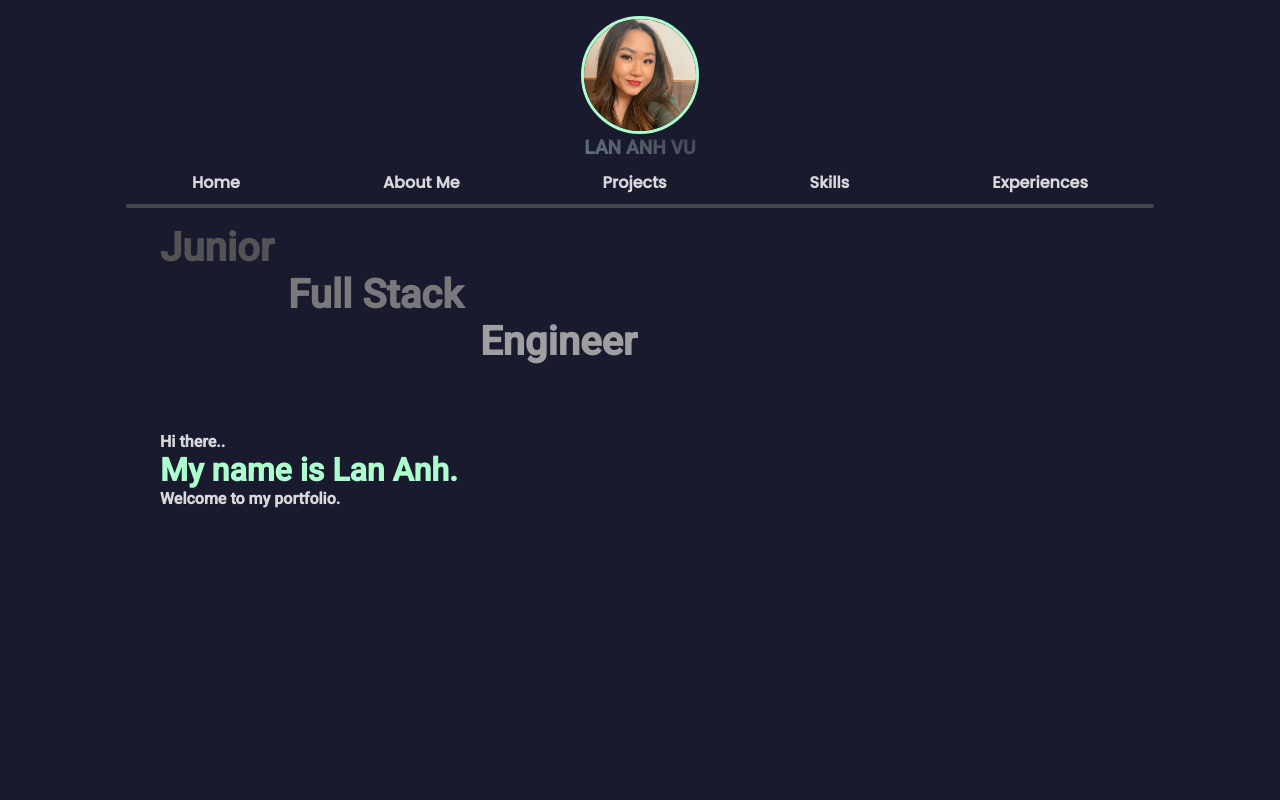
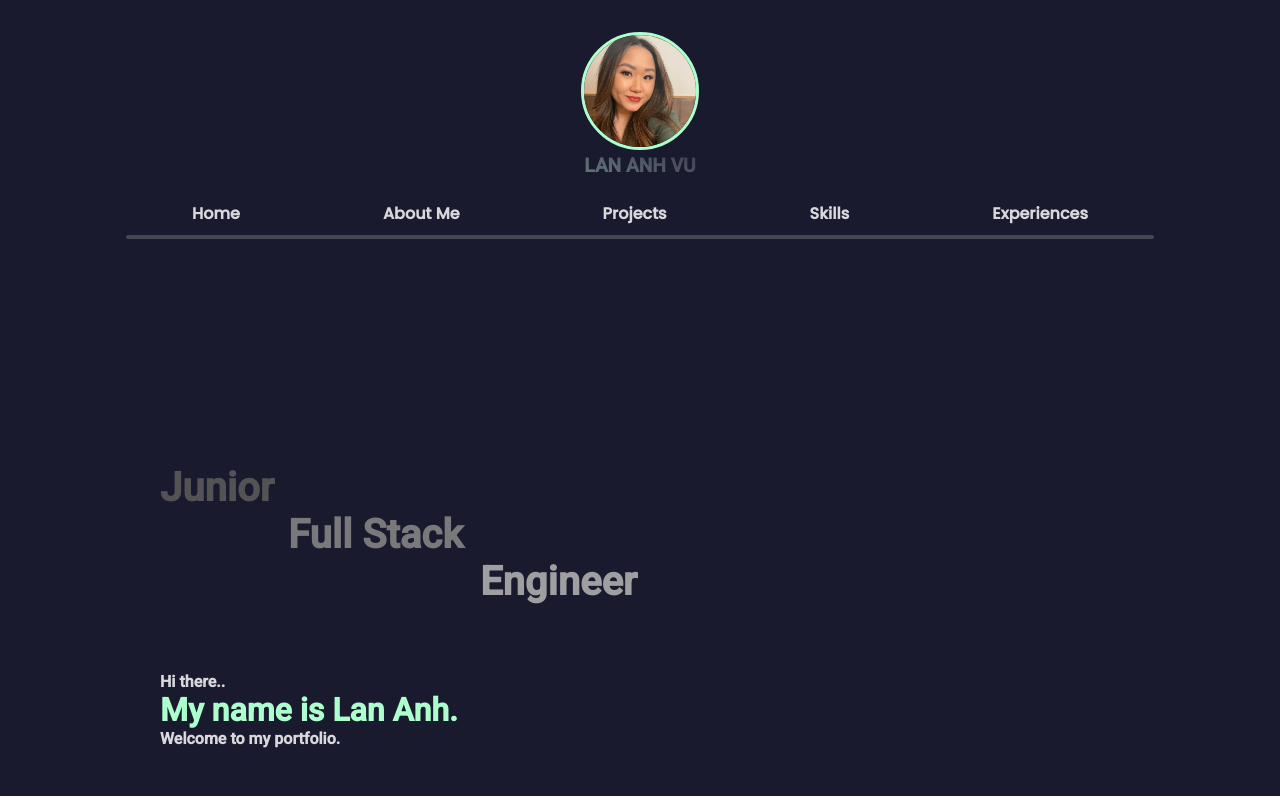
Before and after one commit to lanniiee/my-portfolio, a React (Create React App) app: page / in a window 1280 px wide. Built offline with nearby package versions, Linux system fonts and the light colour scheme.

Commit message:
fixed nav

```diff
--- a/src/App.jsx
+++ b/src/App.jsx
@@ -6,14 +6,12 @@ import Nav from './components/Nav/Nav';
 import Projects from './pages/Projects/Projects.jsx';
 import Experiences from './pages/Experiences/Experiences.jsx';
 import Skills from './pages/Skills/Skills.jsx';
-import WaterMark from './components/WaterMark/WaterMark';
 
 function App() {
   return (
     <div className='App'>
       <div>
         <Nav/>
-        <WaterMark/>
       </div>
       <Routes>
         <Route path="*" element={<Home/>} />
--- a/src/App.scss
+++ b/src/App.scss
@@ -5,6 +5,6 @@
 
 .App {
   background-color: rgb(26, 26, 47);
-  height: 100vh;
   width: 100vw;
+  padding: 1rem 0;
 }
--- a/src/components/Nav/Nav.jsx
+++ b/src/components/Nav/Nav.jsx
@@ -1,12 +1,14 @@
 import "./Nav.scss";
 import Icon from "../Icon/Icon";
 import {  NavLink } from "react-router-dom";
+import WaterMark from '../WaterMark/WaterMark';
 
 const Nav = () => {
 
     return (
         <div className="nav">
             <Icon/>
+            <WaterMark />
             <div className="nav__links">
 
                 <NavLink to={"/"}className="nav__links--home" >
--- a/src/components/Nav/Nav.scss
+++ b/src/components/Nav/Nav.scss
@@ -2,16 +2,16 @@
 @use "../../styles/variables" as *;
 
 .nav {
+    position: sticky;
     display: flex;
     flex-direction: column;
     width: 100%;
     height: 12rem;
-    position: fixed;
     justify-content: space-between;
     align-items: center;
     padding: 1rem 0;
     &__links {
-        padding-top: 2rem;
+        padding-top: 1.5rem;
         display: flex;
         width: 70vw;
         justify-content: space-between;
--- a/src/components/WaterMark/WaterMark.scss
+++ b/src/components/WaterMark/WaterMark.scss
@@ -7,13 +7,11 @@
     align-items: center;
     z-index: -1;
     &__heading {
-        position: fixed;
         font-size: 1.2rem;
         background-image: linear-gradient(20deg, $color-watermark, rgba(209, 209, 209, 0.212));
         background-clip: text;
         font-family: $font-heading;
         font-weight: 700;
-        top: 8.5rem;
         -webkit-text-fill-color: transparent;
     }
 
```
